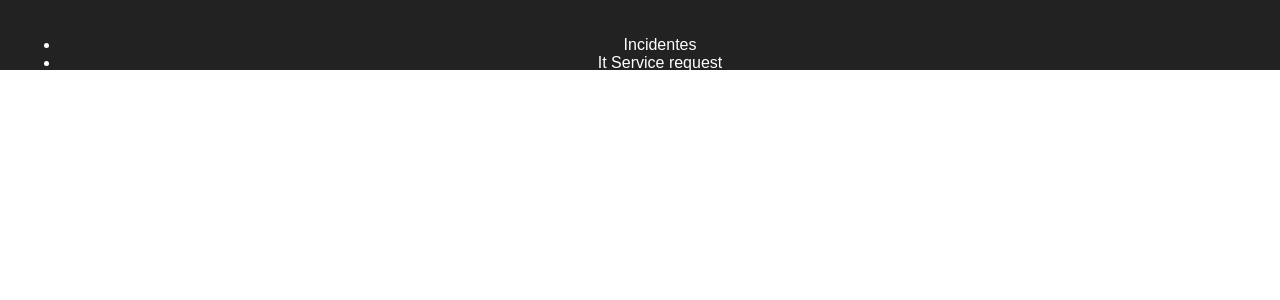
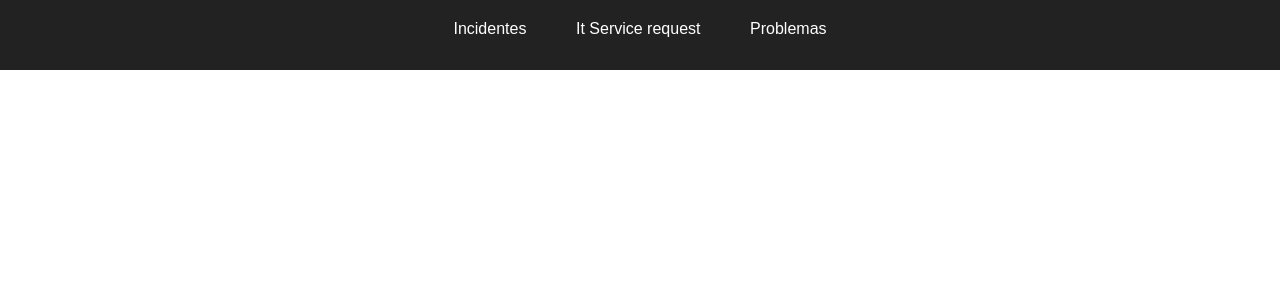
Before and after one commit to gerardo19/ui-planificacion, a React (Create React App) app: page / in a window 1280 px wide. Shown: the top 300 px of the page. Built offline with nearby package versions, Linux system fonts and the light colour scheme.

Commit message:
actualización inicial

```diff
--- a/src/App.css
+++ b/src/App.css
@@ -1,7 +1,6 @@
 .App {
   text-align: center;
 }
-
 
 .App-header {
   background-color: #222;
@@ -9,3 +8,14 @@
   padding: 20px;
   color: white;
 }
+
+ul{
+  list-style-type: none;
+  margin: 0;
+  padding: 0;
+}
+
+li{
+  display: inline;
+  margin: 0% 2%;
+}
--- a/src/App.js
+++ b/src/App.js
@@ -1,18 +1,23 @@
 import React, { Component } from 'react';
 import logo from './logo.svg';
 import './App.css';
+import incidentes from './components/incidentes'
 
 class App extends Component {
   render() {
     return (
       <div className="App">
         <header className="App-header">
-          <nav>
-            <ul>
+          <nav ul="menuNav">
+            <ul className="menuUl">
               <li>Incidentes</li>
               <li>It Service request</li>
               <li>Problemas</li>
             </ul>
+
+            {/* Esto tiene q ser variable según la ruta- incidentes - it service request - problemas */}
+            <incidentes />
+
           </nav>
         </header>
 
```
